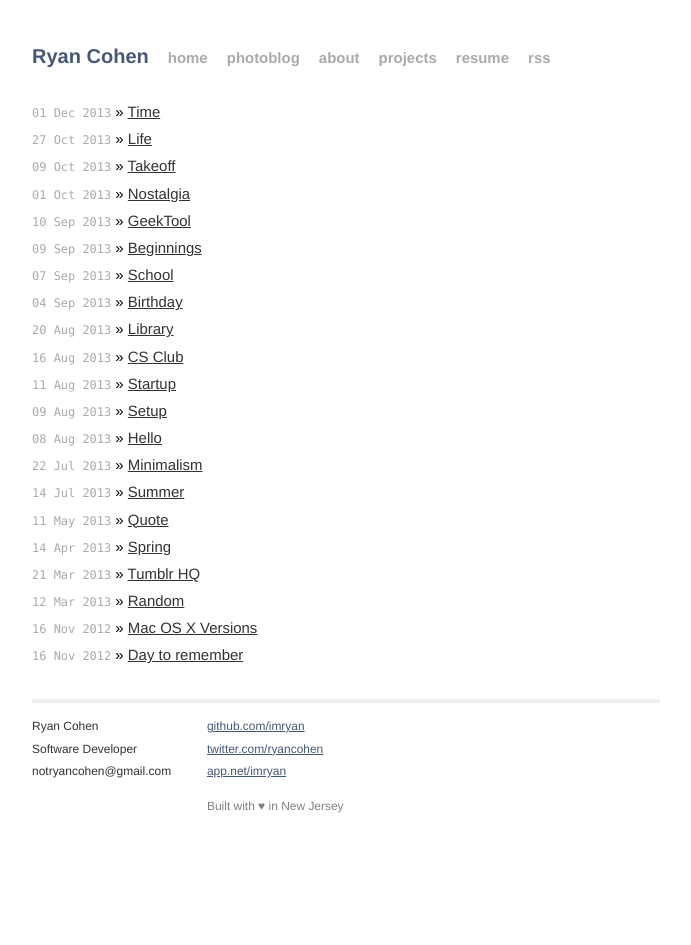
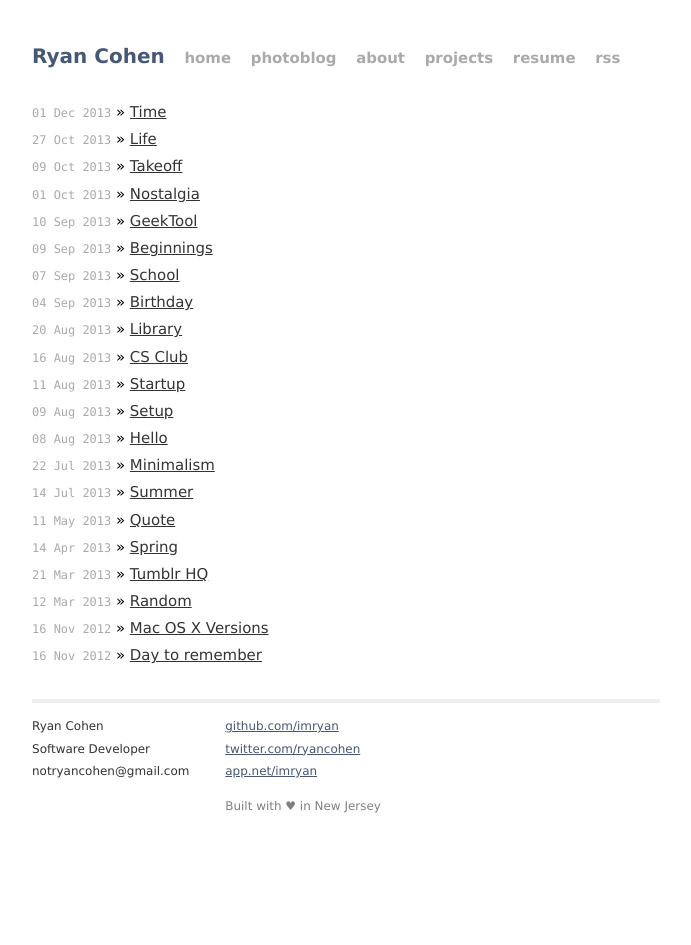
Before and after one commit to imryan/imryan.github.io, a Jekyll site: the page built from index.html, in a window 1280 px wide. Shown: the whole page, without its empty margins (294-985 px from the left). Built offline with Jekyll 4.4.1, drawn with Linux system fonts in a browser that asks for light colours; Markdown is read by kramdown in place of the engine named in the settings.

Commit message:
Update main.css

```diff
--- a/css/main.css
+++ b/css/main.css
@@ -14,7 +14,7 @@ html, body { height: 100%; }
 
 body {
   background-color: white;
-  font: 12pt helvetica;
+  font: 12pt verdana;
   font-size: small;
   text-align: center;
 }
```
